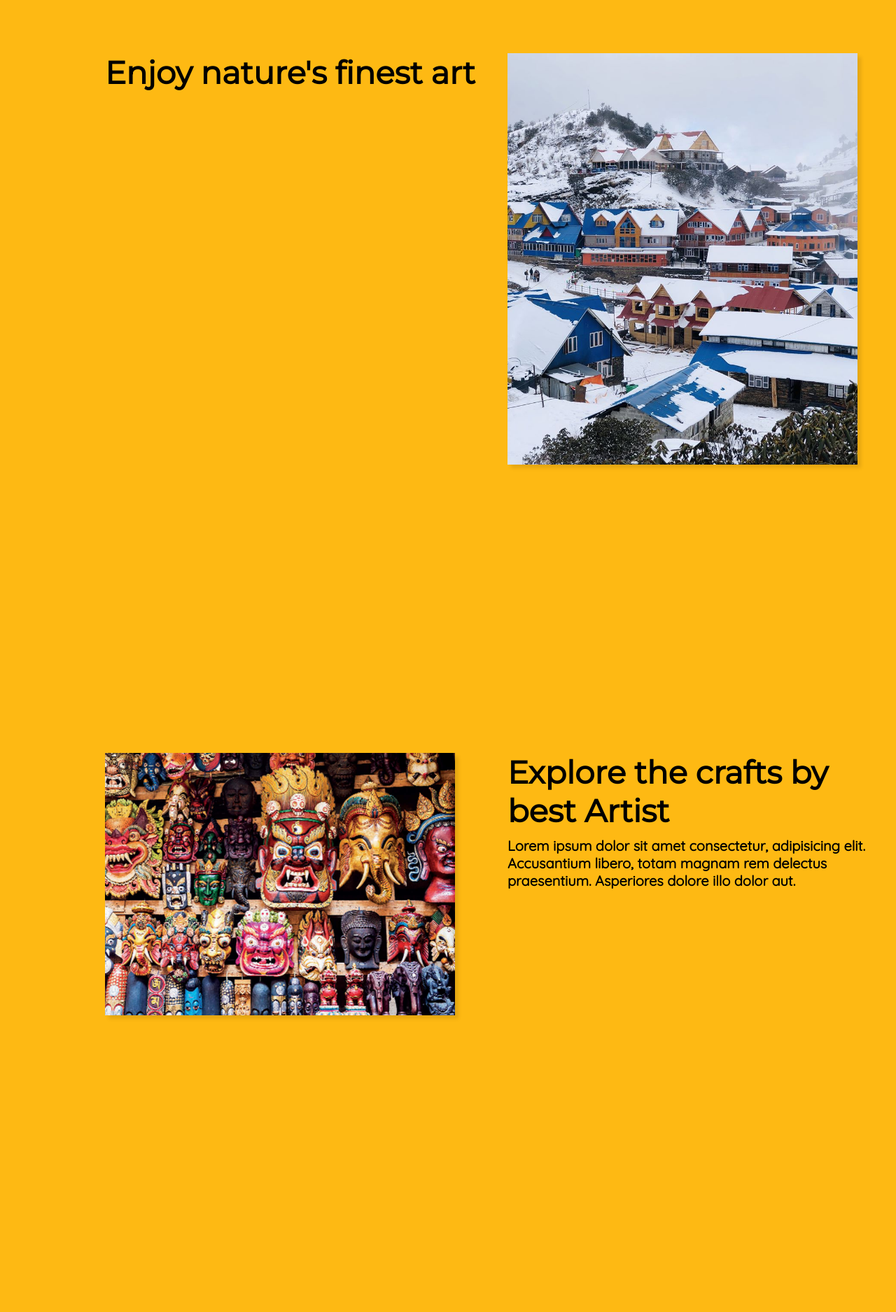
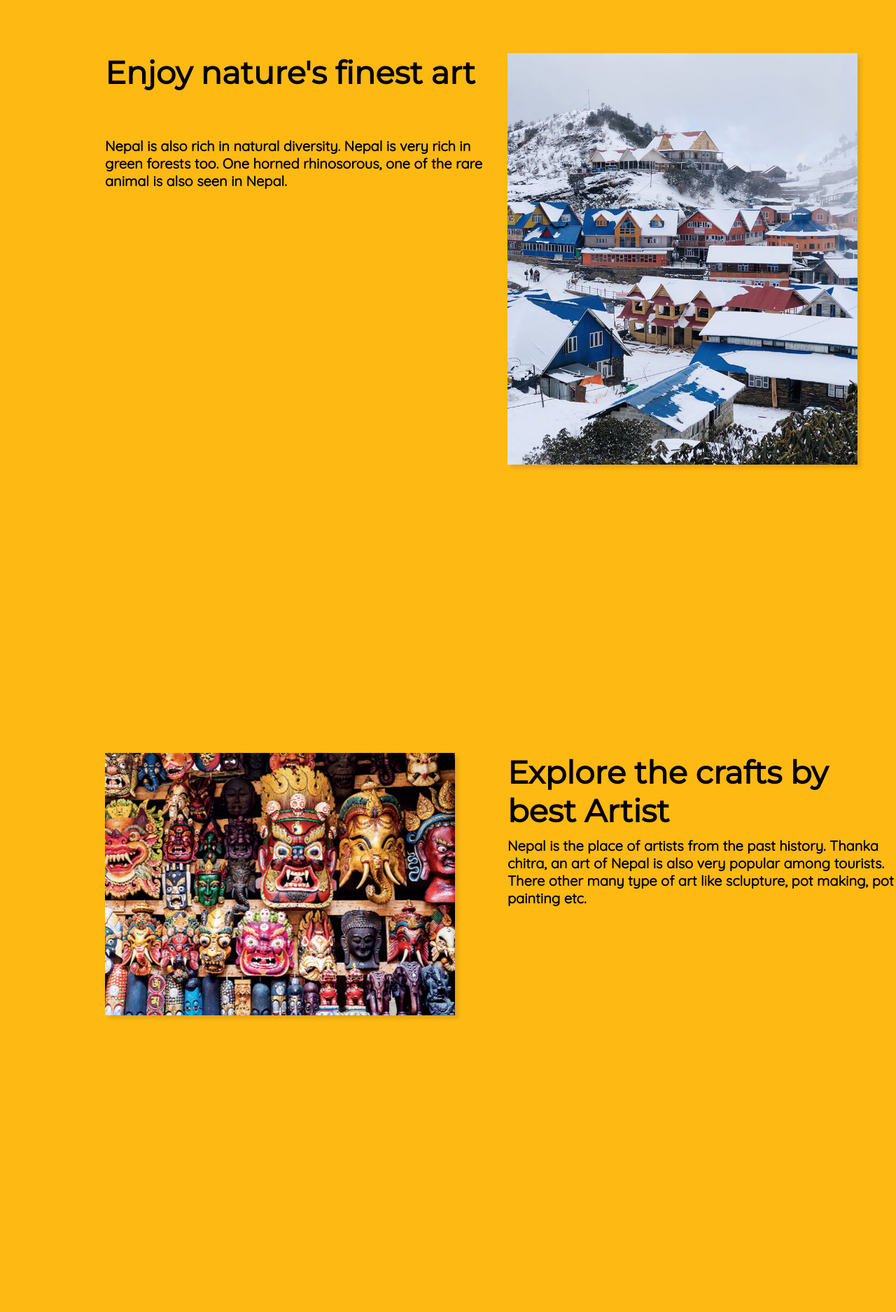
Before and after one commit to yubrajbhandari923/team-shanti-hackathon, a PHP site: page / in a window 1280 px wide. Shown: the part 3828-5703 px from the top of the page at 70% size. Run offline with PHP 8.4, Linux system fonts and the light colour scheme.

Commit message:
landing page complete

```diff
--- a/index.php
+++ b/index.php
@@ -85,16 +85,19 @@ define('check-user_cookie_check',TRUE);
             </div>
             <div class="sliderBar__slide">
                 <div data-aos="fade-up" data-aos-delay=400 class="sliderBar__slideHead">Enjoy nature's finest art</div>
-                <div data-aos="fade-up" data-aos-delay=800 class="sliderBar__slideContent"></div>
+                <div data-aos="fade-up" data-aos-delay=800 class="sliderBar__slideContent">Nepal is also rich in natural diversity.
+                    Nepal is very rich in green forests too. One horned rhinosorous, one of the rare animal is also seen in Nepal.
+                </div>
                 <div data-aos="fade-up" data-aos-delay=600 class="sliderBar__slidePhoto"><img
                         src="refrences/imgs/Kalinchowk.jpg" alt=""></div>
             </div>
             <div class="sliderBar__slide">
                 <div data-aos="fade-up" data-aos-delay=400 class="sliderBar__slideHead">Explore the crafts by best
                     Artist</div>
-                <div data-aos="fade-up" data-aos-delay=800 class="sliderBar__slideContent">Lorem ipsum dolor sit amet
-                    consectetur, adipisicing elit. Accusantium libero, totam magnam rem delectus praesentium. Asperiores
-                    dolore illo dolor aut.</div>
+                <div data-aos="fade-up" data-aos-delay=800 class="sliderBar__slideContent">Nepal is the place of artists from the past
+                    history. Thanka chitra, an art of Nepal is also very popular among tourists. There other
+                    many type of art like sclupture, pot making, pot painting etc.
+                </div>
                 <div data-aos="fade-up" data-aos-delay=600 class="sliderBar__slidePhoto"><img
                         src="refrences/imgs/crafts.jpg" alt=""></div>
             </div>
```
